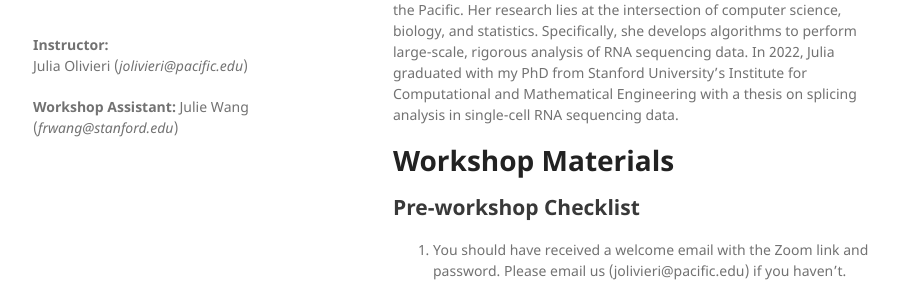
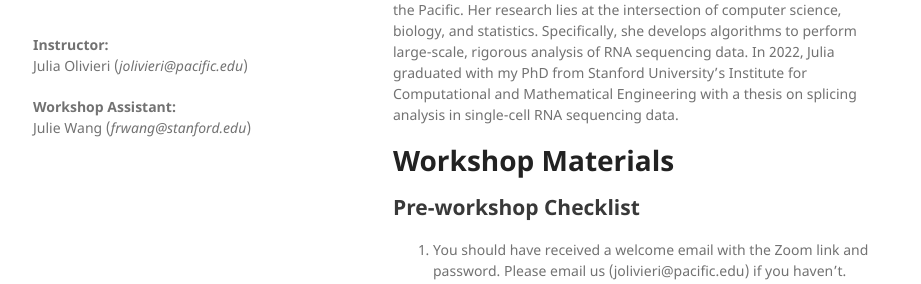
Before and after one commit to juliefrwang/applications-of-data-science-workshop, a Jekyll site: the page built from index.md, in a window 1280 px wide. Shown: the part 692-976 px from the top of the page, without its empty margins (177-1098 px from the left). Built offline with Jekyll 4.4.1, drawn with Linux system fonts in a browser that asks for light colours; our own code applies the rules of GitHub Pages for plain Markdown files.

```diff
--- a/_layouts/default.html
+++ b/_layouts/default.html
@@ -44,7 +44,8 @@
       <footer>
         <p><b>Instructor:</b>
         <br> Julia Olivieri (<i>jolivieri@pacific.edu</i>)
-        <p><b>Workshop Assistant:</b> Julie Wang </a> (<i>frwang@stanford.edu</i>)</p>
+        <p><b>Workshop Assistant:</b>
+        <br> Julie Wang (<i>frwang@stanford.edu</i>)
 <!--         {% if site.github.is_project_page %}
         <p> <a href="{{ site.github.owner_url }}">{{ site.github.owner_name }}</a></p>
         {% endif %} -->
```
